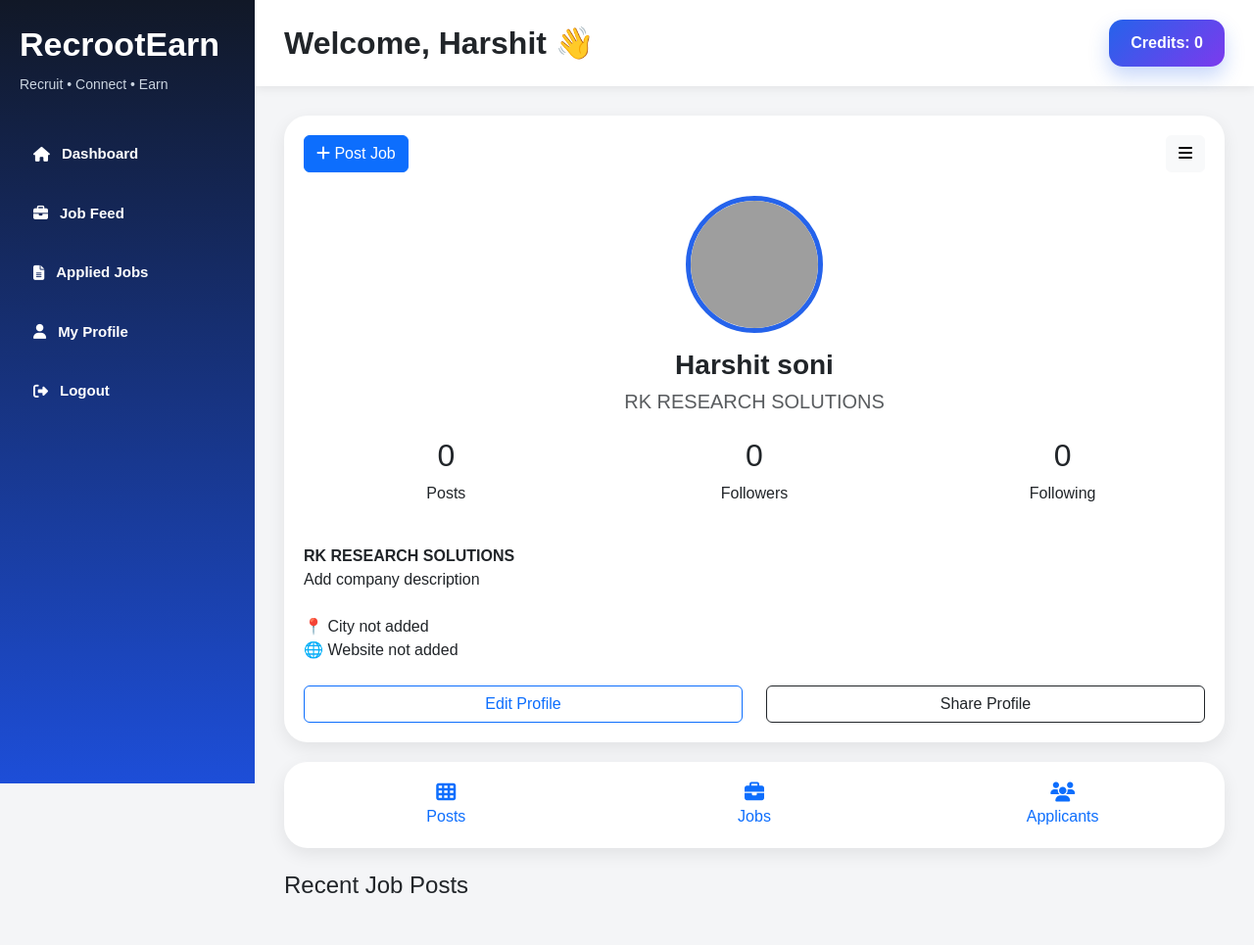
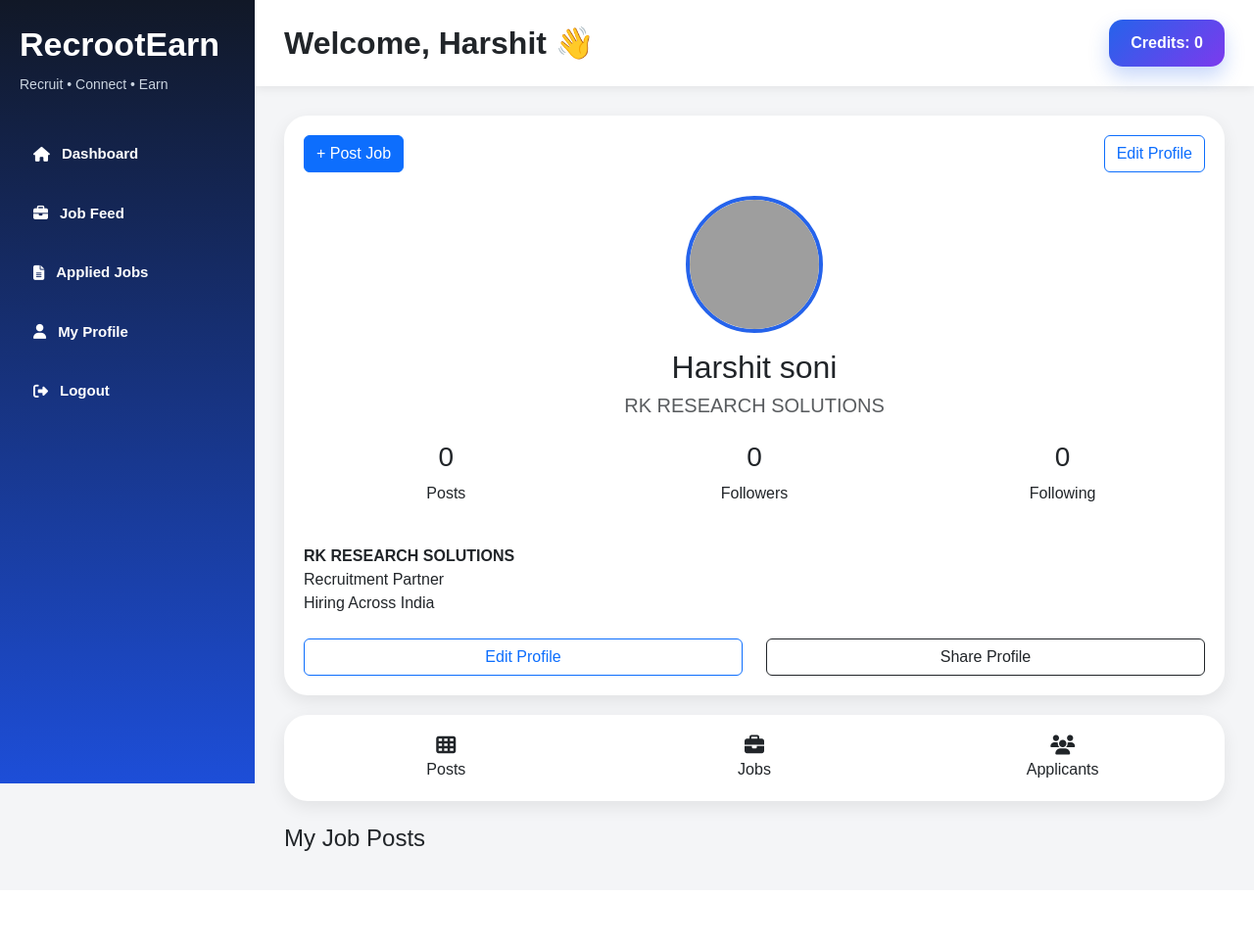
Before and after one commit to recrootearn/hr_exchange, a Flask app: page /profile in a window 1280 px wide. Shown: the whole page at 98% size. After the commit the page ends 869 px from the top, so only its background shows below. Run offline with Flask 3, Linux system fonts and the light colour scheme; a user stored in the database is signed in; data that the repository does not hold is empty; grey boxes are pictures that could not be loaded.

Commit message:
Update profile.html

```diff
--- a/templates/profile.html
+++ b/templates/profile.html
@@ -4,43 +4,60 @@
 
 <div class="candidate-card">
 
-    <!-- TOP ACTIONS -->
+    <!-- TOP BUTTONS -->
 
     <div class="d-flex justify-content-between mb-4">
 
         <a href="/post-job" class="btn btn-primary">
-            <i class="fas fa-plus"></i> Post Job
+            + Post Job
         </a>
 
-        <a href="/settings" class="btn btn-light">
-            <i class="fas fa-bars"></i>
+        <a href="/edit-profile" class="btn btn-outline-primary">
+            Edit Profile
         </a>
 
     </div>
 
-    <!-- PROFILE HEADER -->
+    <!-- PROFILE PHOTO -->
 
     <div class="text-center">
 
+        {% if current_user.profile_photo %}
+
         <img
         src="/static/uploads/{{ current_user.profile_photo }}"
-        onerror="this.src='https://via.placeholder.com/150'"
         style="
         width:140px;
         height:140px;
         border-radius:50%;
         object-fit:cover;
-        border:5px solid #2563eb;
+        border:4px solid #2563eb;
         ">
+
+        {% else %}
+
+        <div style="
+        width:140px;
+        height:140px;
+        border-radius:50%;
+        background:#e5e7eb;
+        margin:auto;
+        border:4px solid #2563eb;
+        ">
+        </div>
+
+        {% endif %}
 
     </div>
 
+    <!-- NAME -->
+
     <div class="text-center mt-3">
 
-        <h3 style="font-weight:700;">
+        <h2>
             {{ current_user.first_name }}
             {{ current_user.last_name }}
-        </h3>
+        </h2>
 
         <h5 class="text-muted">
             {{ current_user.company }}
@@ -48,13 +65,13 @@
 
     </div>
 
-    <!-- INSTAGRAM STATS -->
+    <!-- INSTAGRAM COUNTERS -->
 
     <div class="row text-center mt-4">
 
         <div class="col-4">
 
-            <h2>{{ post_count }}</h2>
+            <h3>{{ jobs|length }}</h3>
 
             <p>Posts</p>
 
@@ -62,7 +79,7 @@
 
         <div class="col-4">
 
-            <h2>{{ followers_count }}</h2>
+            <h3>0</h3>
 
             <p>Followers</p>
 
@@ -70,7 +87,7 @@
 
         <div class="col-4">
 
-            <h2>{{ following_count or 0 }}</h2>
+            <h3>0</h3>
 
             <p>Following</p>
 
@@ -88,19 +105,15 @@
 
         <br>
 
-        {{ current_user.about_company or "Add company description" }}
-
-        <br><br>
-
-        📍 {{ current_user.company_city or "City not added" }}
+        Recruitment Partner
 
         <br>
 
-        🌐 {{ current_user.company_website or "Website not added" }}
+        Hiring Across India
 
     </div>
 
-    <!-- BUTTONS -->
+    <!-- ACTION BUTTONS -->
 
     <div class="row mt-4">
 
@@ -117,8 +130,7 @@
 
         <div class="col-6">
 
-            <button
-            class="btn btn-outline-dark w-100">
+            <button class="btn btn-outline-dark w-100">
 
                 Share Profile
 
@@ -138,23 +150,15 @@
 
         <div class="col-4">
 
-            <a href="/profile"
-            class="text-decoration-none">
-
             <i class="fas fa-th fa-lg"></i>
 
             <br>
 
             Posts
 
-            </a>
-
         </div>
 
         <div class="col-4">
-
-            <a href="/my-jobs"
-            class="text-decoration-none">
 
             <i class="fas fa-briefcase fa-lg"></i>
 
@@ -162,14 +166,9 @@
 
             Jobs
 
-            </a>
-
         </div>
 
         <div class="col-4">
-
-            <a href="/my-applicants"
-            class="text-decoration-none">
 
             <i class="fas fa-users fa-lg"></i>
 
@@ -177,45 +176,27 @@
 
             Applicants
 
-            </a>
-
         </div>
 
     </div>
 
 </div>
 
-<!-- POSTS SECTION -->
+<!-- POSTS -->
 
-<h4 class="mt-4 mb-3">
-    Recent Job Posts
+<h4 class="mt-4">
+    My Job Posts
 </h4>
-
-<div class="row">
 
 {% for job in jobs %}
 
-<div class="col-md-4 mb-3">
-
 <div class="candidate-card">
 
-        <h5>
-            {{ job.job_title }}
-        </h5>
+    <h5>{{ job.job_title }}</h5>
 
-        <p>
-            📍 {{ job.location }}
-        </p>
+    <p>{{ job.location }}</p>
 
-        <p>
-            ₹ {{ job.salary }}
-        </p>
-
-        <p>
-            {{ job.description[:120] }}
-        </p>
-
-        <div class="d-grid">
+    <p>₹ {{ job.salary }}</p>
 
     <a href="/job-applicants/{{ job.id }}"
     class="btn btn-primary">
@@ -226,12 +207,6 @@
 
 </div>
 
-    </div>
-
-</div>
-
 {% endfor %}
 
-</div>
-
 {% endblock %}
```
Lines whose indentation alone changed are shown as unchanged.
